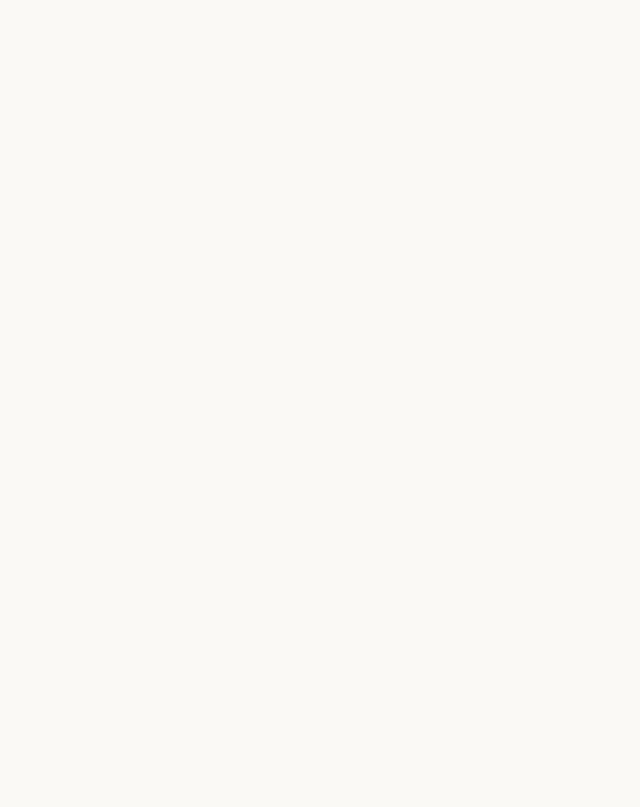
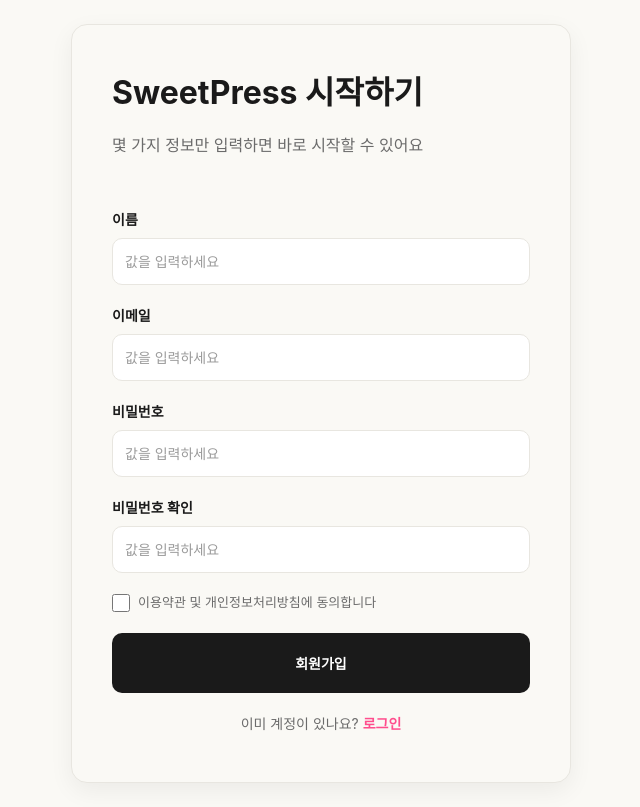
Before and after one commit to zyam1/sweetbook-api-integration, a React app in the folder frontend/: page /signup in a window 1280 px wide. Before the commit this address had no page. Shown: the whole page, without its empty margins (319-959 px from the left). Built offline with nearby package versions, Linux system fonts and the light colour scheme; the HTML template or start-up script is replaced by a standard one.

Commit message:
회원가입, 로그인 페이지 UI 생성

```diff
--- a/frontend/src/App.jsx
+++ b/frontend/src/App.jsx
@@ -1,6 +1,8 @@
 import { BrowserRouter, Routes, Route, Navigate } from 'react-router-dom';
 import Layout from './components/Layout';
 import MainPage from './features/main/MainPage';
+import LoginPage from './features/auth/LoginPage';
+import SignUpPage from './features/auth/SignUpPage';
 import BookListPage from './features/book/BookListPage';
 import BookCreatePage from './features/book/BookCreatePage';
 import BookDetailPage from './features/book/BookDetailPage';
@@ -18,6 +20,8 @@
     <BrowserRouter>
       <Routes>
         <Route path="/" element={<MainPage />} />
+        <Route path="/login" element={<LoginPage />} />
+        <Route path="/signup" element={<SignUpPage />} />
         <Route element={<Layout />}>
           <Route path="/books" element={<BookListPage />} />
           <Route path="/books/new" element={<BookCreatePage />} />
--- /dev/null
+++ b/frontend/src/features/auth/LoginPage.css
@@ -0,0 +1,160 @@
+.auth-page {
+  min-height: 100vh;
+  width: 100%;
+  background: var(--color-bg-base);
+  display: flex;
+  align-items: center;
+  justify-content: center;
+  padding: var(--space-lg);
+  font-family: var(--font-family-sans);
+}
+
+.auth-card {
+  width: 500px;
+  max-width: 100%;
+  background: var(--color-bg-base);
+  border: var(--border-hairline) solid var(--color-border-hairline);
+  border-radius: 16px;
+  box-shadow: 0 8px 24px rgba(0, 0, 0, 0.06);
+  padding: var(--space-2xl) 40px;
+  display: flex;
+  flex-direction: column;
+  align-items: flex-start;
+  gap: 20px;
+}
+
+.auth-title {
+  margin: 0;
+  font-size: var(--font-size-2xl);
+  font-weight: var(--font-weight-bold);
+  color: var(--color-ink-primary);
+  line-height: var(--line-height-tight);
+}
+
+.auth-subtitle {
+  margin: 0;
+  font-size: var(--font-size-md);
+  font-weight: var(--font-weight-regular);
+  color: var(--color-ink-secondary);
+}
+
+.auth-spacer {
+  height: 12px;
+}
+
+.auth-field {
+  width: 100%;
+  display: flex;
+  flex-direction: column;
+  gap: var(--space-sm);
+}
+
+.auth-label {
+  font-size: var(--font-size-sm);
+  font-weight: var(--font-weight-semibold);
+  color: var(--color-ink-primary);
+}
+
+.auth-input {
+  width: 420px;
+  max-width: 100%;
+  background: var(--color-bg-surface);
+  border: var(--border-hairline) solid var(--color-border-hairline);
+  border-radius: var(--radius-md);
+  padding: 14px 12px;
+  font-size: var(--font-size-sm);
+  color: var(--color-ink-primary);
+  font-family: inherit;
+  box-sizing: border-box;
+}
+
+.auth-input::placeholder {
+  color: var(--color-ink-tertiary);
+}
+
+.auth-input:focus {
+  outline: none;
+  border-color: var(--color-ink-primary);
+}
+
+.auth-forgot {
+  align-self: flex-end;
+  background: none;
+  border: none;
+  padding: 0;
+  cursor: pointer;
+  font-size: 13px;
+  color: var(--color-ink-secondary);
+  font-family: inherit;
+}
+
+.auth-submit {
+  width: 420px;
+  max-width: 100%;
+  background: var(--color-ink-primary);
+  color: var(--color-ink-on-dark);
+  border: none;
+  border-radius: var(--radius-md);
+  padding: 20px 10px;
+  font-size: var(--font-size-sm);
+  font-weight: var(--font-weight-semibold);
+  cursor: pointer;
+  font-family: inherit;
+}
+
+.auth-divider {
+  width: 100%;
+  display: flex;
+  align-items: center;
+  justify-content: center;
+  gap: 12px;
+}
+
+.auth-divider-line {
+  width: 180px;
+  height: var(--border-hairline);
+  background: var(--color-border-hairline);
+}
+
+.auth-divider-text {
+  font-size: var(--font-size-xs);
+  color: var(--color-ink-tertiary);
+}
+
+.auth-google {
+  width: 420px;
+  max-width: 100%;
+  background: var(--color-bg-surface);
+  color: var(--color-ink-primary);
+  border: var(--border-hairline) solid var(--color-border-hairline);
+  border-radius: var(--radius-md);
+  padding: 20px 10px;
+  font-size: var(--font-size-sm);
+  font-weight: var(--font-weight-semibold);
+  cursor: pointer;
+  font-family: inherit;
+}
+
+.auth-footer {
+  width: 100%;
+  display: flex;
+  justify-content: center;
+  align-items: center;
+  gap: var(--space-xs);
+}
+
+.auth-footer-text {
+  font-size: var(--font-size-sm);
+  color: var(--color-ink-secondary);
+}
+
+.auth-footer-link {
+  background: none;
+  border: none;
+  padding: 0;
+  cursor: pointer;
+  font-size: var(--font-size-sm);
+  font-weight: var(--font-weight-semibold);
+  color: var(--color-accent-pink);
+  font-family: inherit;
+}
--- /dev/null
+++ b/frontend/src/features/auth/LoginPage.jsx
@@ -0,0 +1,79 @@
+import { useState } from 'react';
+import { useNavigate } from 'react-router-dom';
+import './LoginPage.css';
+
+/**
+ * SweetPress 로그인 페이지
+ * Source: Figma SweetPress / 🔐 Auth / Sign In (Login) (49:3)
+ */
+function LoginPage() {
+  const navigate = useNavigate();
+  const [email, setEmail] = useState('');
+  const [password, setPassword] = useState('');
+
+  const handleSubmit = (e) => {
+    e.preventDefault();
+    console.log('login submit', { email, password });
+    navigate('/');
+  };
+
+  return (
+    <div className="auth-page">
+      <form className="auth-card" onSubmit={handleSubmit}>
+        <h1 className="auth-title">다시 만나서 반가워요</h1>
+        <p className="auth-subtitle">계정에 로그인하고 작업을 이어가세요</p>
+
+        <div className="auth-spacer" />
+
+        <div className="auth-field">
+          <label className="auth-label" htmlFor="auth-email">이메일</label>
+          <input
+            id="auth-email"
+            type="email"
+            className="auth-input"
+            placeholder="값을 입력하세요"
+            value={email}
+            onChange={(e) => setEmail(e.target.value)}
+          />
+        </div>
+
+        <div className="auth-field">
+          <label className="auth-label" htmlFor="auth-password">비밀번호</label>
+          <input
+            id="auth-password"
+            type="password"
+            className="auth-input"
+            placeholder="값을 입력하세요"
+            value={password}
+            onChange={(e) => setPassword(e.target.value)}
+          />
+        </div>
+
+        <button type="button" className="auth-forgot">비밀번호를 잊으셨나요?</button>
+
+        <button type="submit" className="auth-submit">로그인</button>
+
+        <div className="auth-divider">
+          <span className="auth-divider-line" />
+          <span className="auth-divider-text">또는</span>
+          <span className="auth-divider-line" />
+        </div>
+
+        <button type="button" className="auth-google">Google로 계속하기</button>
+
+        <div className="auth-footer">
+          <span className="auth-footer-text">아직 계정이 없나요?</span>
+          <button
+            type="button"
+            className="auth-footer-link"
+            onClick={() => navigate('/signup')}
+          >
+            회원가입
+          </button>
+        </div>
+      </form>
+    </div>
+  );
+}
+
+export default LoginPage;
--- /dev/null
+++ b/frontend/src/features/auth/SignUpPage.css
@@ -0,0 +1,22 @@
+@import './LoginPage.css';
+
+.auth-terms {
+  display: flex;
+  align-items: center;
+  gap: var(--space-sm);
+  cursor: pointer;
+}
+
+.auth-terms-checkbox {
+  width: 18px;
+  height: 18px;
+  border: var(--border-hairline) solid #b3b3b3;
+  border-radius: 4px;
+  margin: 0;
+  cursor: pointer;
+}
+
+.auth-terms-text {
+  font-size: 13px;
+  color: var(--color-ink-secondary);
+}
--- /dev/null
+++ b/frontend/src/features/auth/SignUpPage.jsx
@@ -0,0 +1,106 @@
+import { useState } from 'react';
+import { useNavigate } from 'react-router-dom';
+import './SignUpPage.css';
+
+/**
+ * SweetPress 회원가입 페이지
+ * Source: Figma SweetPress / 🔐 Auth / Sign Up (Register) (50:6)
+ */
+function SignUpPage() {
+  const navigate = useNavigate();
+  const [name, setName] = useState('');
+  const [email, setEmail] = useState('');
+  const [password, setPassword] = useState('');
+  const [passwordConfirm, setPasswordConfirm] = useState('');
+  const [agree, setAgree] = useState(false);
+
+  const handleSubmit = (e) => {
+    e.preventDefault();
+    console.log('signup submit', { name, email, password, passwordConfirm, agree });
+    navigate('/');
+  };
+
+  return (
+    <div className="auth-page">
+      <form className="auth-card" onSubmit={handleSubmit}>
+        <h1 className="auth-title">SweetPress 시작하기</h1>
+        <p className="auth-subtitle">몇 가지 정보만 입력하면 바로 시작할 수 있어요</p>
+
+        <div className="auth-spacer" />
+
+        <div className="auth-field">
+          <label className="auth-label" htmlFor="signup-name">이름</label>
+          <input
+            id="signup-name"
+            type="text"
+            className="auth-input"
+            placeholder="값을 입력하세요"
+            value={name}
+            onChange={(e) => setName(e.target.value)}
+          />
+        </div>
+
+        <div className="auth-field">
+          <label className="auth-label" htmlFor="signup-email">이메일</label>
+          <input
+            id="signup-email"
+            type="email"
+            className="auth-input"
+            placeholder="값을 입력하세요"
+            value={email}
+            onChange={(e) => setEmail(e.target.value)}
+          />
+        </div>
+
+        <div className="auth-field">
+          <label className="auth-label" htmlFor="signup-password">비밀번호</label>
+          <input
+            id="signup-password"
+            type="password"
+            className="auth-input"
+            placeholder="값을 입력하세요"
+            value={password}
+            onChange={(e) => setPassword(e.target.value)}
+          />
+        </div>
+
+        <div className="auth-field">
+          <label className="auth-label" htmlFor="signup-password-confirm">비밀번호 확인</label>
+          <input
+            id="signup-password-confirm"
+            type="password"
+            className="auth-input"
+            placeholder="값을 입력하세요"
+            value={passwordConfirm}
+            onChange={(e) => setPasswordConfirm(e.target.value)}
+          />
+        </div>
+
+        <label className="auth-terms">
+          <input
+            type="checkbox"
+            className="auth-terms-checkbox"
+            checked={agree}
+            onChange={(e) => setAgree(e.target.checked)}
+          />
+          <span className="auth-terms-text">이용약관 및 개인정보처리방침에 동의합니다</span>
+        </label>
+
+        <button type="submit" className="auth-submit">회원가입</button>
+
+        <div className="auth-footer">
+          <span className="auth-footer-text">이미 계정이 있나요?</span>
+          <button
+            type="button"
+            className="auth-footer-link"
+            onClick={() => navigate('/login')}
+          >
+            로그인
+          </button>
+        </div>
+      </form>
+    </div>
+  );
+}
+
+export default SignUpPage;
```
